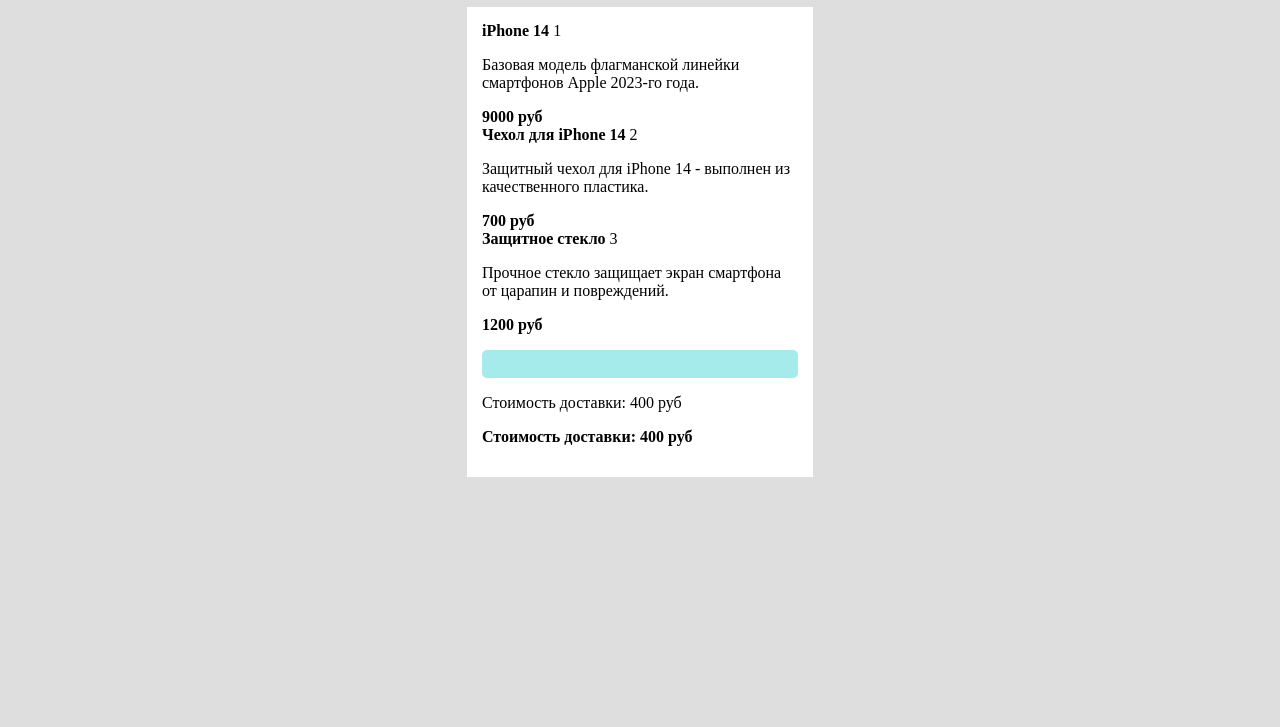
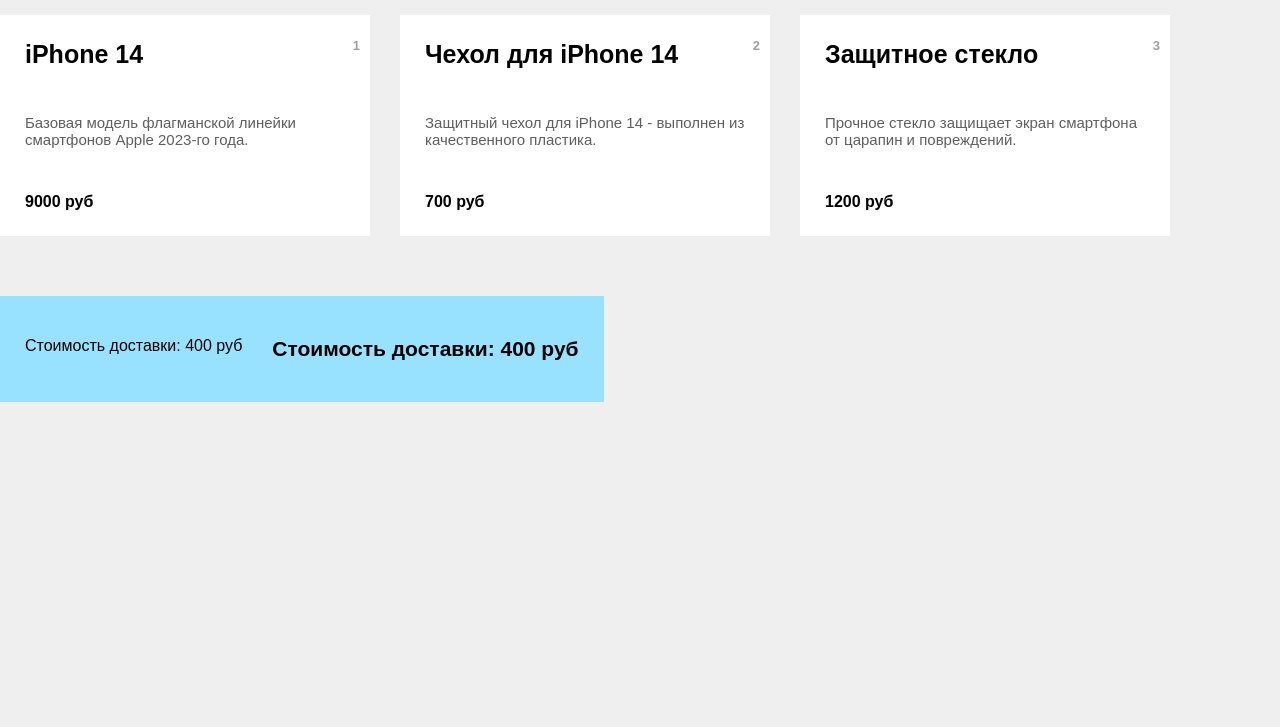
Before and after one commit to KhrystynaVerezub/NEW_JS_LESSONS, a plain HTML site: page Homework3_Task_1/Task_8/index.html in a window 1280 px wide. Shown: the part 73-800 px from the top of the page. Drawn offline with Linux system fonts and the light colour scheme.

Commit message:
Стили и верстка блоков задания 8

```diff
--- a/Homework3_Task_1/Task_6/style.css
+++ b/Homework3_Task_1/Task_6/style.css
@@ -23,7 +23,7 @@ body{
 /* Класс для одного продукта li*/
 .product-item{
   background-color: rgb(207, 233, 233);
-  padding: 5px;
-  margin-bottom: 5px;
+  padding: 14px;
+  margin-bottom: 10px;
   border-radius: 5px;
 }
--- a/Homework3_Task_1/Task_8/main.js
+++ b/Homework3_Task_1/Task_8/main.js
@@ -8,10 +8,10 @@ let product1 = "iPhone 14" // Название товара
 let productDesc1 = "Базовая модель флагманской линейки смартфонов Apple 2023-го года." // Описание товара
 let productPrice1 = 9000 // Стоимость товара
 
-document.write(`<li class = "product">
-<strong>${product1}</strong> ${index}
-<p>${productDesc1}</p>
-<strong>${productPrice1} руб</strong>
+document.write(`<li class = "container product-list product">
+<strong class="product__title">${product1}</strong> <p class="product__number"> ${index} </p>
+<p class="product__desc">${productDesc1}</p>
+<strong class="product__price">${productPrice1} руб</strong>
 </li>`)
 
 
@@ -21,10 +21,10 @@ let productDesc2 = "Защитный чехол для iPhone 14 - выполн
 let productPrice2 = 700 // Стоимость товара
 
 index = index+1
-document.write(`<li class = "product">
-<strong>${product2}</strong>  ${index}
-<p>${productDesc2}</p>
-<strong>${productPrice2} руб</strong>
+document.write(`<li class = "container product-list product">
+<strong class="product__title">${product2}</strong> <p class="product__number"> ${index} </p>
+<p class="product__desc">${productDesc2}</p>
+<strong class="product__price">${productPrice2} руб</strong>
 </li>`)
 
 
@@ -34,15 +34,15 @@ let productDesc3 = "Прочное стекло защищает экран см
 let productPrice3 = 1200 // Стоимость товара
 
 index = index+1
-document.write(`<li class = "product">
-<strong>${product3}</strong>  ${index}
-<p>${productDesc3}</p>
-<strong>${productPrice3} руб</strong>
+document.write(`<li class = "container product-list product">
+<strong class="product__title">${product3}</strong> <p class="product__number"> ${index} </p>
+<p class="product__desc">${productDesc3}</p>
+<strong class="product__price">${productPrice3} руб</strong>
 </li>`)
 
 // Стоимость доставки
 let deliveryPrice = 400 //
 
-document.write(`<p class="product-item">
-                <p>Стоимость доставки: ${deliveryPrice} руб<p/>
-                <strong>Стоимость доставки: ${deliveryPrice} руб</strong></p>`)
+document.write(`<li class="container product-list price-block">
+                <p class="price-block__delivery-price">Стоимость доставки: ${deliveryPrice} руб<p/>
+                <strong class="price-block__total-price">Стоимость доставки: ${deliveryPrice} руб</strong></p>`)
--- a/Homework3_Task_1/Task_8/style.css
+++ b/Homework3_Task_1/Task_8/style.css
@@ -1,21 +1,84 @@
-body {
-    background-color: #dfdede;
-}
+*{
+    box-sizing: border-box;
+  }
 
-/* Класс для списка ul */
-.product-list {
+body{
+    padding: 0;
+    margin: 0;
+    font-family: Arial, Helvetica, sans-serif;
+    background-color: rgb(239, 239, 239);
+  }
+
+  /* Класс для заголовка h1 */
+  .main-title{
+    text-align: center;
+    margin-bottom: 30px;
+  }
+
+  .container {
+    margin: 0 auto;
+    padding: 40px 15px;
+    max-width: 1200px;
+  }
+
+  /* Класс для списка ul */
+  .product-list{
     list-style-type: none;
-    padding: 15px;
-    margin: 10px;
-    max-width: 25%;
-    margin: 0 auto;
-    background-color: white;
-}
+    padding: 0;
+    margin: 0;
+    display: flex;
+    margin-bottom: 30px;
+    gap: 30px;
+    flex-wrap: wrap;
+  }
 
-/* Класс для конечной суммы li*/
-.product-item{
-    background-color: rgb(165, 235, 235);
-    padding: 14px;
-    margin-bottom: 10px;
+  /* Класс для одного продукта li*/
+  .product-item{
+    background-color: rgb(207, 233, 233);
+    padding: 5px;
+    margin-bottom: 5px;
     border-radius: 5px;
   }
+
+  .product{
+    max-width: 370px;
+    background-color: white;
+    padding: 25px;
+    position: relative;
+  }
+
+  .product__number{
+    font-weight: bold;
+    color: rgb(159, 159, 159);
+    position: absolute;
+    right: 10px;
+    top: 10px;
+    font-size: small;
+  }
+  .product__title{
+    margin-top: 0;
+    font-size: 25px;
+  }
+
+  .product__desc{
+    font-size: 15px;
+    color: rgb(95, 95, 95);
+  }
+
+  .product__price{
+    font-size: 16px;
+  }
+
+  .price-block{
+    background-color: rgb(153, 226, 255);
+    padding: 25px;
+  }
+
+  .price-block__delivery-price{
+    display: block;
+    margin-bottom: 20px;
+  }
+
+  .price-block__total-price{
+    font-size: 21px;
+  }
```
